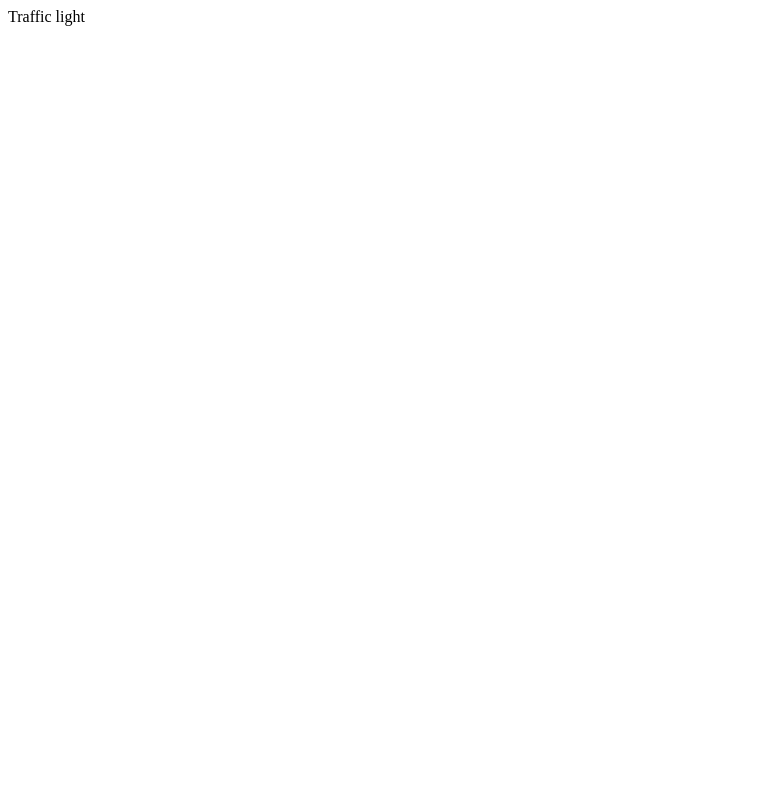
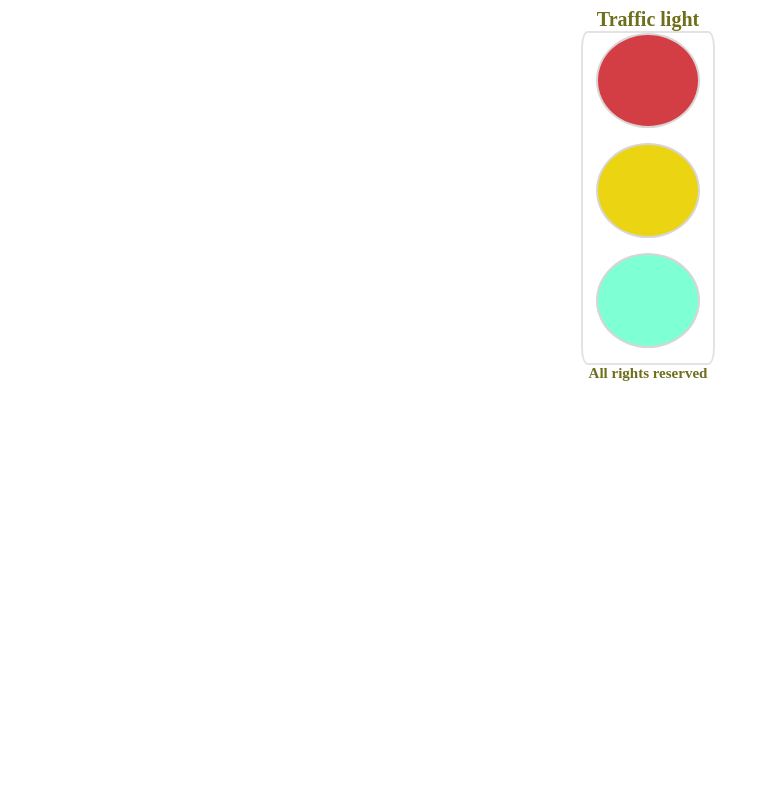
Before and after one commit to alexandrazvereva/trafficLights, a plain HTML site: page index.html in a window 1280 px wide. Shown: the top 800 px of the page, without its empty margins (0-770 px from the left). Drawn offline with Linux system fonts and the light colour scheme.

Commit message:
feat:add title

```diff
--- a/index.html
+++ b/index.html
@@ -11,14 +11,13 @@
 
 <body>
     <header>Traffic light</header>
-    <div class="container">
+    <main>
         <div class="rectangle">
             <div class="circle red"></div>
             <div class="circle yellow"></div>
             <div class="circle green"></div>
-        </div>
-    </div>
 
+    </main>
     <footer>All rights reserved</footer>
 
 </body>
--- a/style.css
+++ b/style.css
@@ -1,14 +1,34 @@
 body {
     width: 1280px;
-    height: 1000px;
+    display: flex;
+    flex-direction: column;
+    justify-content: center;
+    text-align: center;
+
 }
 
 header {
+    font-size: 20px;
+    font-weight: bolder;
+    color: rgb(110, 110, 28);
+
+
+}
+
+main {
+
     display: flex;
-    justify-content: column;
-    text-align: center;
-    width: 1280px;
-    height: 1000px;
+    justify-content: center;
+}
+
+.rectangle {
+    width: 130px;
+    height: 330px;
+    border: 2px solid rgb(231, 225, 225);
+    border-radius: 5%;
+    display: flex;
+    flex-direction: column;
+    align-items: center;
 
 }
 
@@ -38,6 +58,9 @@ header {
 }
 
 footer {
-    width: 1280px;
-    height: 1000px;
+    font-size: 15px;
+    font-weight: bolder;
+    color: rgb(110, 110, 28);
+    height: 30px;
+
 }
```
